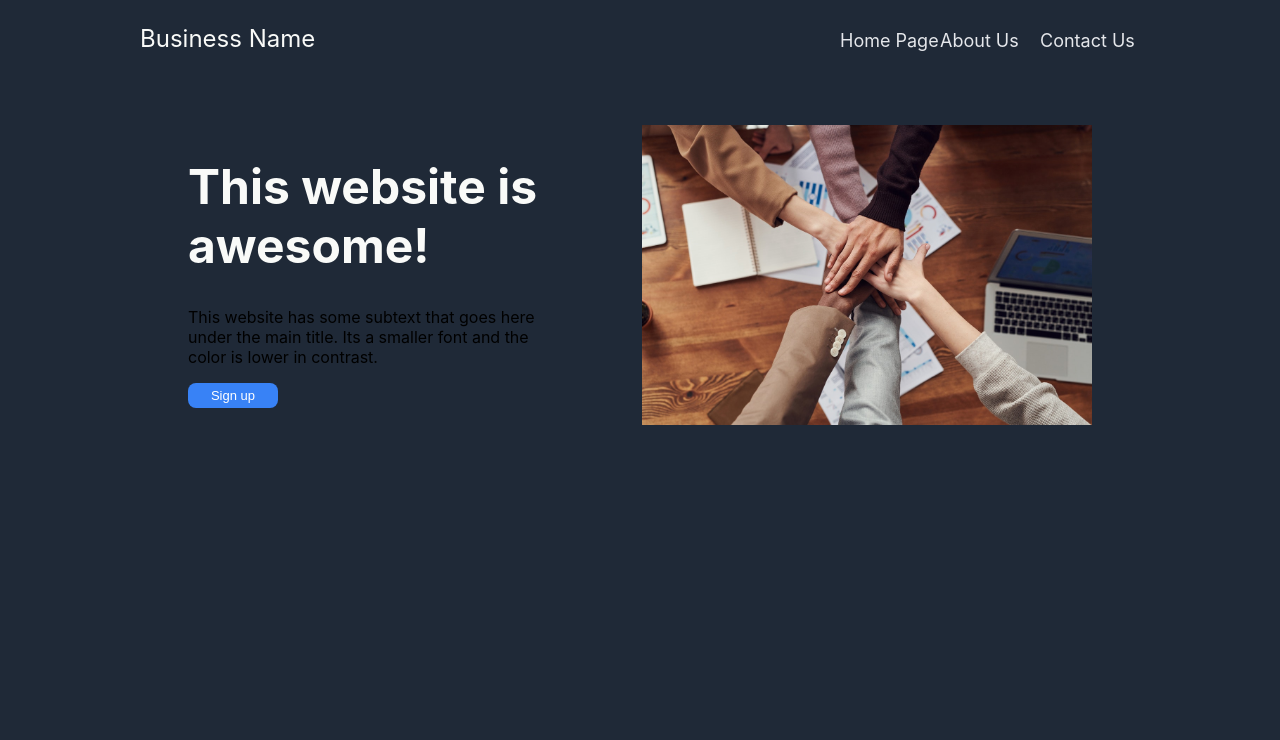
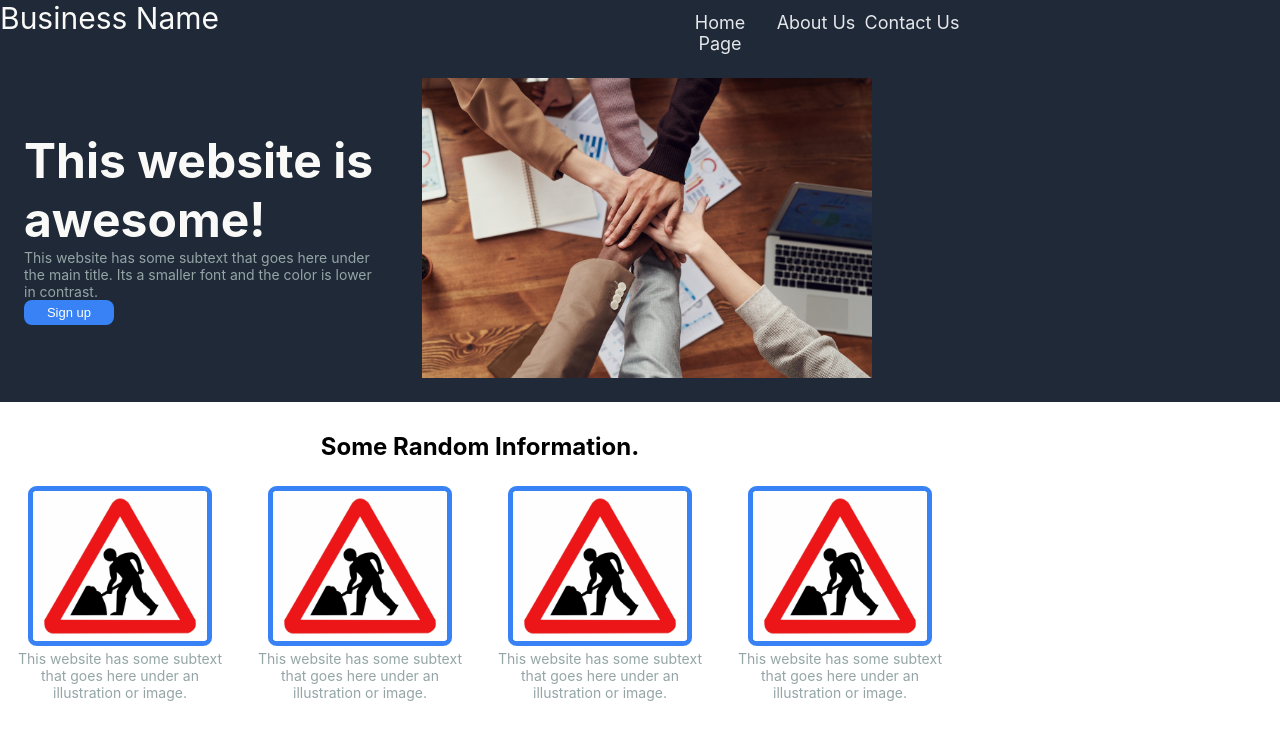
Before and after one commit to DavidRod1865/Business_Landing_Page, a plain HTML site: page landing_page.html in a window 1280 px wide. Drawn offline with Linux system fonts and the light colour scheme.

Commit message:
added traffic image & editted html and css

```diff
--- a/landing_page.html
+++ b/landing_page.html
@@ -6,22 +6,44 @@
     <link rel="stylesheet" href="landing_style.css">
 </head>
 <header>
-    <div class="header">
-        <div class="business_logo"><p>Business Name</p></div>
+    <nav>
+        <div class="business_logo">Business Name</div>
         <a href="Home Page">Home Page</a>
         <a href="About Us">About Us</a>
         <a href="Contact Us">Contact Us</a>
-    </div>
-    <div class="under_header">
-        <div class="second_header">
+    </nav>
+    <section id="one">
+        <div class="section_one">
             <h1>This website is awesome!</h1>
             <p>This website has some subtext that goes here under the main title. Its a smaller font and the color is lower in contrast.</p>
-            <button>Sign up</button>
+            <button class="sign-up">Sign up</button>
         </div>
-        <img src="Examples/pexels-fauxels-3184418.jpg">
-    </div>
+        <img class="placeholder" src="Examples/pexels-fauxels-3184418.jpg">
+    </section>
 </header>
 <body>
-
+    <section id="two">
+        <div class="section_two">
+            <h2>Some Random Information.</h2>
+            <div class="parent">
+                <div class="child">
+                    <a href="https://www.google.com"><img class="traffic" src="Examples/traffic.jpeg"></a>
+                    <p>This website has some subtext that goes here under an illustration or image.</p>
+                </div>
+                <div class="child">
+                    <a href="https://www.google.com"><img class="traffic" src="Examples/traffic.jpeg"></a>
+                    <p>This website has some subtext that goes here under an illustration or image.</p>
+                </div>
+                <div class="child">
+                    <a href="https://www.google.com"><img class="traffic" src="Examples/traffic.jpeg"></a>
+                    <p>This website has some subtext that goes here under an illustration or image.</p>
+                </div>
+                <div class="child">
+                    <a href="https://www.google.com"><img class="traffic" src="Examples/traffic.jpeg"></a>
+                    <p>This website has some subtext that goes here under an illustration or image.</p>
+                </div>
+            </div>
+        </div>
+    </section>
 </body>
 </html>
--- a/landing_style.css
+++ b/landing_style.css
@@ -1,21 +1,22 @@
-body {
+header {
     background-color: #1f2937;
-    max-width: 1000px;
-    margin: auto;
-    font-family: -apple-system, BlinkMacSystemFont, 'Segoe UI', Roboto, Oxygen, Ubuntu, Cantarell, 'Open Sans', 'Helvetica Neue', sans-serif;
+    align-items: center;
 }
 
-.header {
+nav {
     display: flex;
     font-size: 24px;
     font-style: bold;
     color: #F9FAF8;
     align-items: baseline;
+    background-color: #1f2937;
+    max-width: 960px;
 }
 
 .business_logo {
     flex: 7;
     justify-content: space-around;
+    font-size: 30px;
 }
 
 a {
@@ -23,32 +24,45 @@ a {
     font-size: 18px;
     color: #E5E7EB;
     text-decoration: none;
+    text-align: center;
 }
 
 h1 {
     font-size: 48px;
     color: #F9FAF8;
+    margin: 0;
+    padding: 0;
 }
 
-.under_header {
+#one {
     display: flex;
+    align-items: center;
+    max-width: 960px;
 }
 
-.second_header {
+.section_one {
     flex: 1;
     flex-flow: row wrap;
     width: auto;
-    margin: 48px;
+    margin: 24px;
+    max-width: 350px;
 }
 
-img {
+p {
+    margin: 0;
+    padding: 0;
+    font-size: 14px;
+    color: #95A5A6;
+}
+
+.placeholder {
     flex: 1;
     height: auto;
     max-width: 450px;
-    margin: 48px;
+    margin: 24px;
 }
 
-button {
+.sign-up {
     color: white;
     background-color: #3882F6;
     border-radius: 8px;
@@ -57,3 +71,39 @@ button {
     width: 90px;
     font-size: 13px;
 }
+
+body {
+    background-color: #ffffff;
+    margin: auto;
+    font-family: -apple-system, BlinkMacSystemFont, 'Segoe UI', Roboto, Oxygen, Ubuntu, Cantarell, 'Open Sans', 'Helvetica Neue', sans-serif;
+}
+
+#two {
+    max-width: 960px;
+}
+
+h2 {
+    text-align: center;
+    margin: 30px 0px 20px 0px;
+}
+
+.parent {
+    display: flex;
+    align-items: center;
+    justify-content: center;
+}
+
+.child {
+    flex: content;
+    width: 195px;
+    text-align: center;
+    overflow-wrap: normal;
+    padding: 5px;
+}
+
+.traffic {
+    height: 150px;
+    width: auto;
+    border: 5px solid #3882F6;
+    border-radius: 5%;
+}
```
Also changed, not shown: Examples/traffic.jpeg (added), 1 other file.
